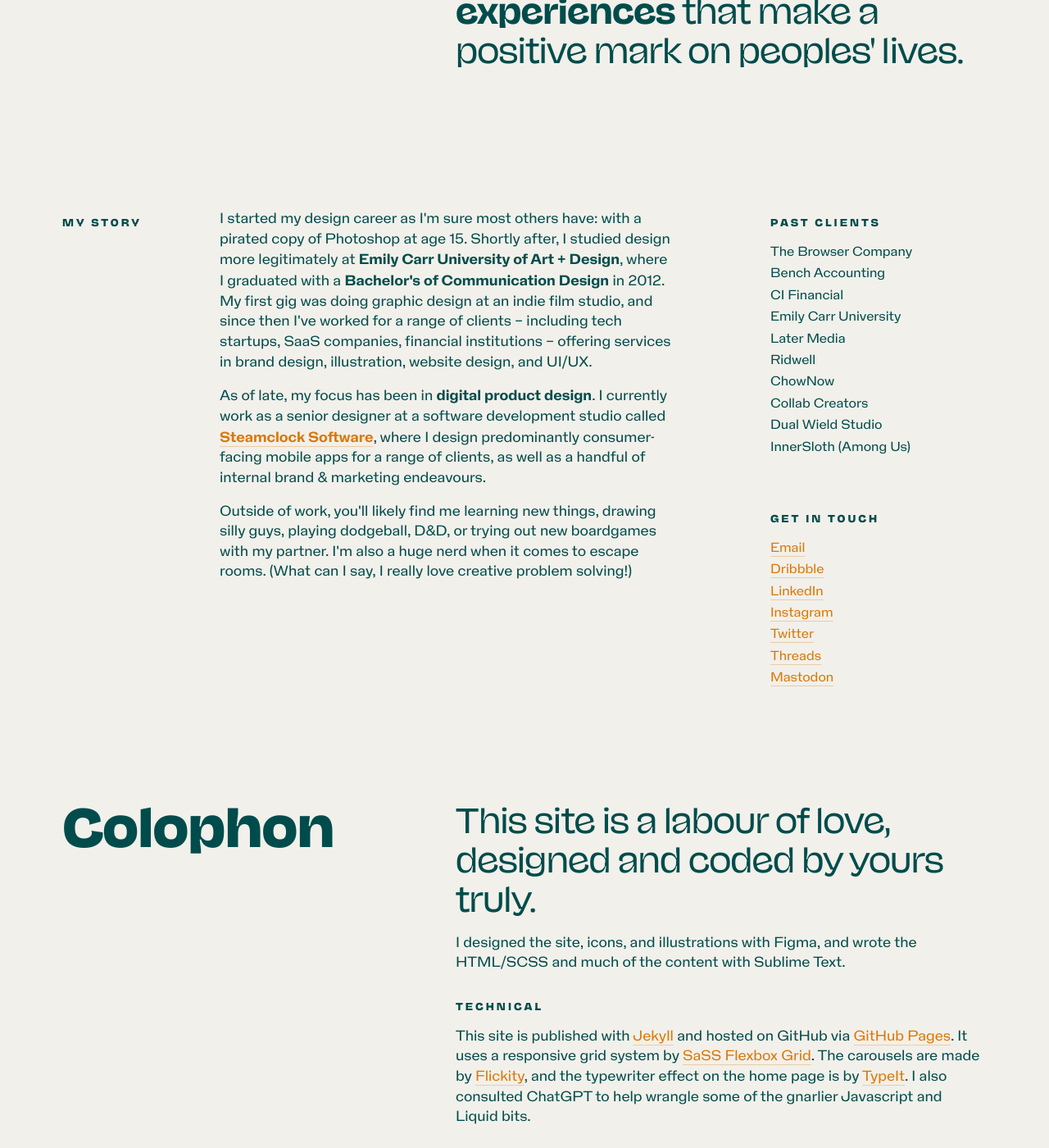
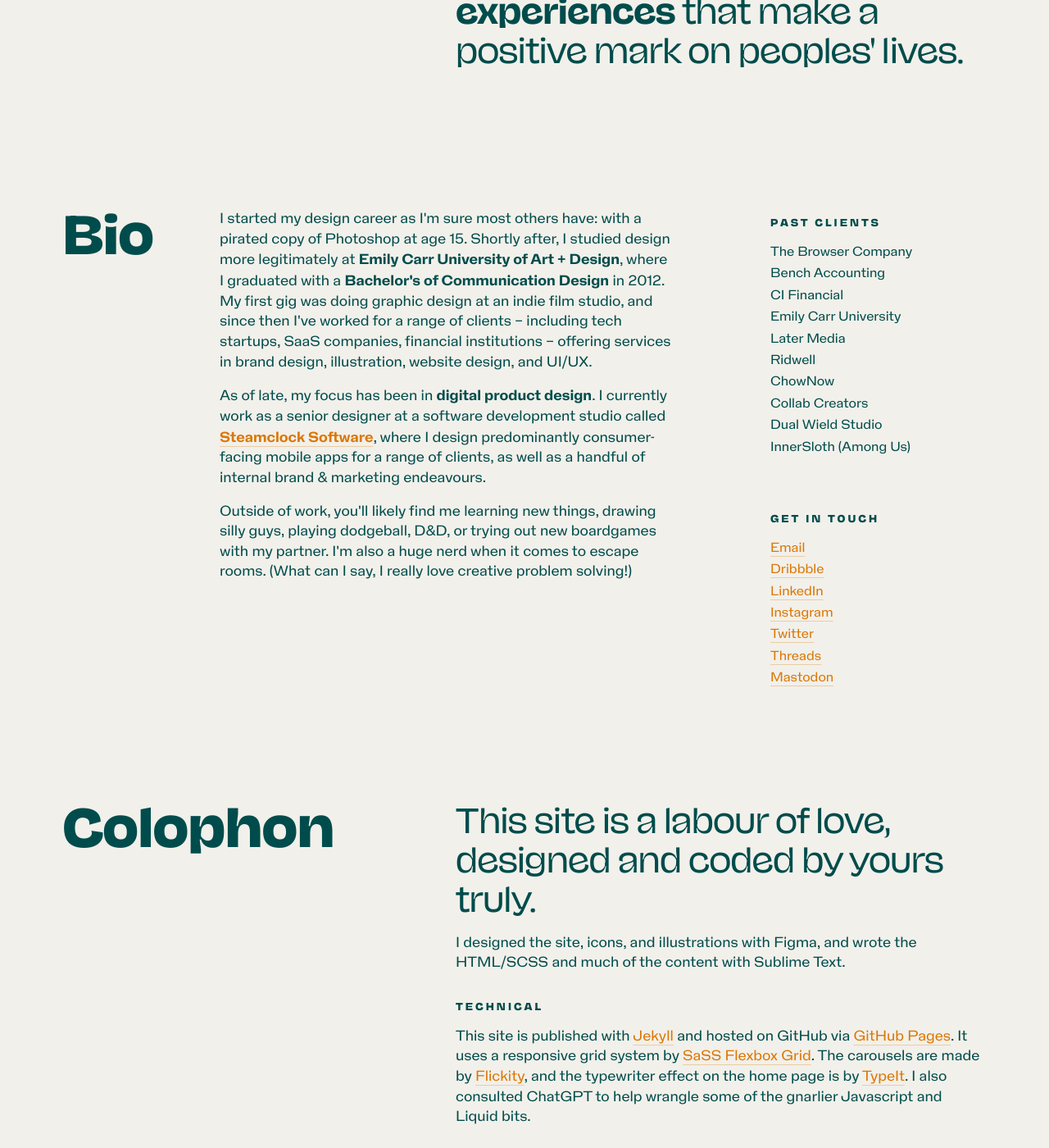
Before and after one commit to ehyleong/ehyleong.github.io, a Jekyll site: the page built from about.html, in a window 1280 px wide and 1400 px high, scrolled down 851 px. Shown: the whole window at 82% size. Built offline with Jekyll 4.4.1, drawn with Linux system fonts in a browser that asks for light colours; comment, search, counter and statistics services are not loaded.

```diff
--- a/_sass/_abstracts/_variables.scss
+++ b/_sass/_abstracts/_variables.scss
@@ -130,6 +130,13 @@
   border-radius: 1rem;
 }
 
+.rounded-left {
+  border-radius: 1rem 0 0 1rem;
+}
+
+.rounded-right {
+  border-radius: 0 1rem 1rem 0;
+}
 // Debug
 
 .debug {
--- a/_work/1-sybama.html
+++ b/_work/1-sybama.html
@@ -20,7 +20,7 @@
 	<div class="row wrap">
 		<div class="row half-spacer bottom-spacer" id="concept">
 			<div class="col-lg-5 col-md-5 col-sm-8 col-xs-12">
-				<img src="/img/work/sybama/snippet.webp" class="rounded drop-shadow">
+				<img src="/img/work/sybama/snippet.webp" class="drop-shadow">
 			</div>
 				<div class="col-lg-6 col-lg-offset-1 col-md-6 col-md-offset-1 col-sm-12 col-xs-12">
 				<h3>Contrary to popular belief, most businesses don't need a mobile app.</h3>
--- a/_work/4-spies.html
+++ b/_work/4-spies.html
@@ -20,5 +20,6 @@
 
 <section class="work bottom-spacer">
 	<div class="row wrap half-spacer">
+
 	</div>
 </section>
--- a/about.html
+++ b/about.html
@@ -12,8 +12,8 @@
     </div>
     <div class="col-lg-offset-1 col-lg-7 col-md-offset-1 col-md-7 col-sm-12 col-xs-12">
 
-<h1 class="intro bottom-text-spacer">Hello, I'm <span class="orange">Erica&nbsp;Leong.</span></h1>
-<h5 class="fade-up bottom-text-spacer"><span class="orange">Pronouns: She/Her • Pronounced: Air-wreck-a Lee-ong</span></h5>
+    <h1 class="intro bottom-text-spacer">Hello, I'm <span class="orange">Erica&nbsp;Leong.</span></h1>
+    <h5 class="fade-up bottom-text-spacer"><span class="orange">Pronouns: She/Her • Pronounced: Air-wreck-a Lee-ong</span></h5>
       <h3 class="fade-up-delay bottom-text-spacer">I'm a <strong>visual designer & illustrator</strong> with over {{ 'now' | date: "%Y" | minus: 2013 }}
  years experience, based in Greater Vancouver, Canada.</h3>
       <h3 class="fade-up-delay bottom-text-spacer">I love to create <strong>delightful, thoughtful, high-quality product and brand experiences</strong> that make a positive mark on peoples' lives.</h3>
@@ -21,7 +21,7 @@
   </div>
   <div class="row spacer">
       <div class="col-lg-2 col-md-2 col-xs-12 mb-0">
-        <h5 class="mb-0">My Story</h5>
+        <h2 class="mb-0">Bio</h2>
       </div>
     <div class="col-lg-7 col-md-6 col-xs-12">
       <p>I started my design career as I'm sure most others have: with a pirated copy of Photoshop at age 15. Shortly after, I studied design more legitimately at <strong>Emily Carr University of Art + Design</strong>, where I graduated with a <strong>Bachelor's of Communication Design</strong> in 2012. My first gig was doing graphic design at an indie film studio, and since then I've worked for a range of clients – including tech startups, SaaS companies, financial institutions – offering services in brand design, illustration, website design, and UI/UX.</p>
```
Also changed, not shown: img/global/opengraph.png, img/work/two-spies/spies.png (deleted), img/work/two-spies/twospies_1.png (added), img/work/two-spies/twospies_2.png (added), img/work/two-spies/twospies_3.png (added), 1 other file.
